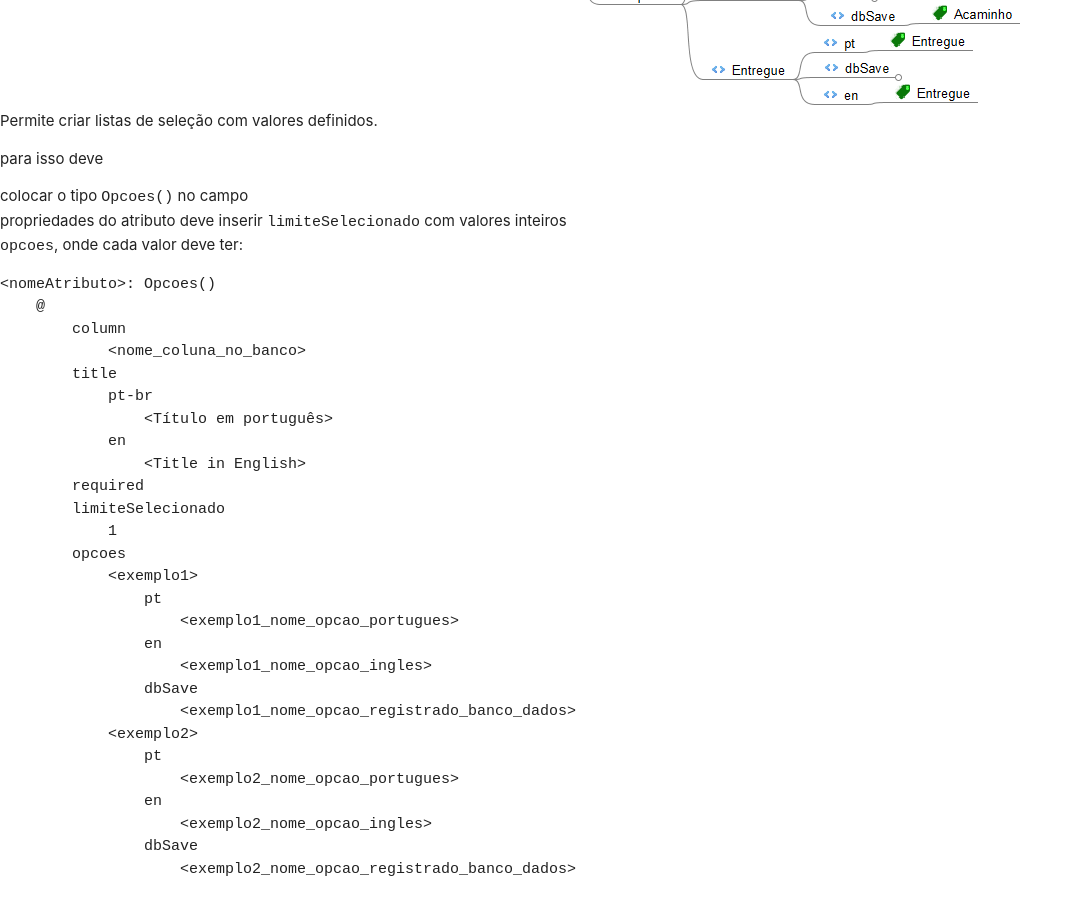
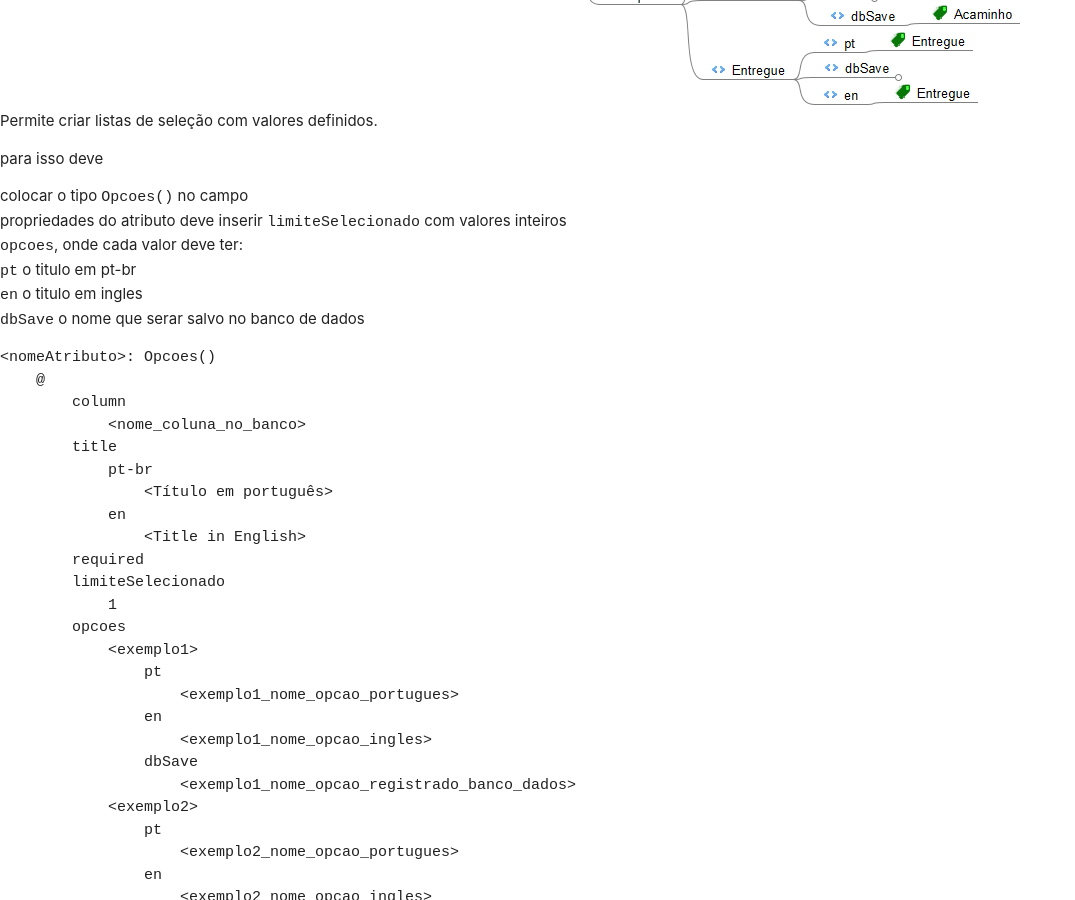
Before and after one commit to nobuntu-br/nobuntu-br.github.io, a Jekyll site: the page built from index.md, in a window 1280 px wide and 900 px high, scrolled down 2495 px. Shown: the whole window, without its empty margins (0-1075 px from the left). Built offline with Jekyll 4.4.1, drawn with Linux system fonts in a browser that asks for light colours.

Commit message:
Update index.md

````diff
--- a/index.md
+++ b/index.md
@@ -90,7 +90,9 @@ para isso deve
 * colocar o tipo `Opcoes()` no campo
 * propriedades do atributo deve inserir `limiteSelecionado` com valores inteiros
 * `opcoes`, onde cada valor deve ter:
-
+ * `pt` o titulo em pt-br
+ * `en` o titulo em ingles
+ * `dbSave` o nome que serar salvo no banco de dados
 
 ```
 <nomeAtributo>: Opcoes()
````
